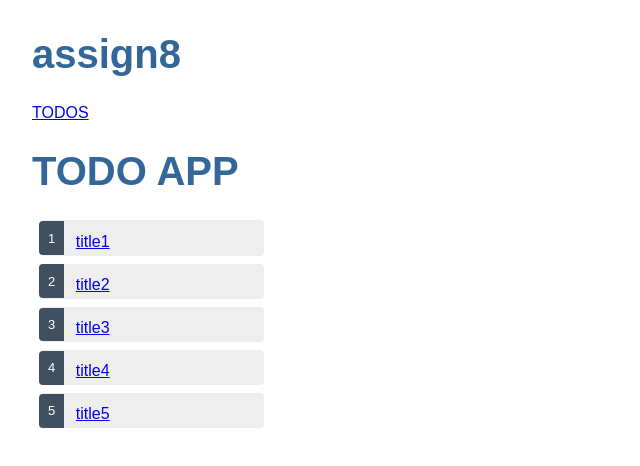
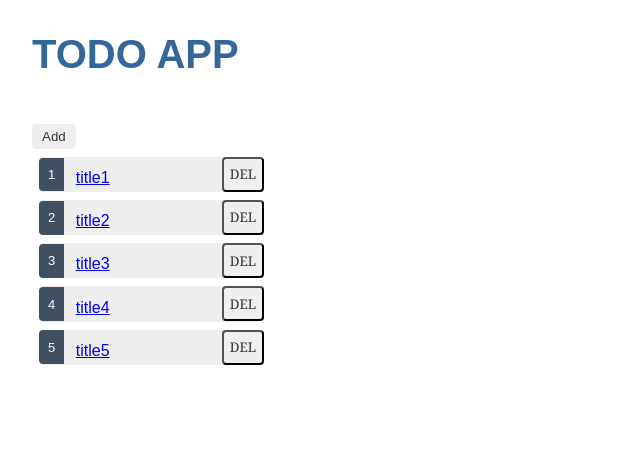
Before and after one commit to lhyneu/assing8replica, an Angular app: page /todos in a window 1280 px wide. Shown: the top 466 px of the page, without its empty margins (0-640 px from the left). Built offline with nearby package versions, Linux system fonts and the light colour scheme.

Commit message:
add add todo button and del todo button setting up barebone

```diff
--- a/src/app/app-routing.module.ts
+++ b/src/app/app-routing.module.ts
@@ -2,10 +2,13 @@ import { NgModule } from '@angular/core';
 import { RouterModule, Routes } from '@angular/router';
 import { TodoAppComponent } from './todo-app/todo-app.component';
 import { TodoDetailComponent } from "./todo-detail/todo-detail.component"
+import { TodoAddComponent } from "./todo-add/todo-add.component";
 
 const routes: Routes = [
+  { path: '', redirectTo: '/todos', pathMatch: 'full' },
   { path: 'todos', component: TodoAppComponent },
-  { path: 'detail', component: TodoDetailComponent}
+  { path: 'detail/:id', component: TodoDetailComponent},
+  { path: 'add', component: TodoAddComponent}
 ];
 
 @NgModule({
--- a/src/app/app.component.html
+++ b/src/app/app.component.html
@@ -1,5 +1,2 @@
-<h1>{{title}}</h1>
-<nav>
-    <a routerLink="/todos">TODOS</a>
-</nav>
+<h1>TODO APP</h1>
 <router-outlet></router-outlet>
--- a/src/app/todo-app/todo-app.component.html
+++ b/src/app/todo-app/todo-app.component.html
@@ -1,9 +1,9 @@
-<h1>TODO APP</h1>
-
+<button class='add-new' routerLink="/add">Add</button>
 <ul class="todolist">
     <li *ngFor="let todo of todos;index as i">
         <a routerLink="/detail/{{todo.id}}">
             <span class="badge">{{i+1}}</span>{{todo.title}}
         </a>
+        <button class="add-btn" (click)="deleteTodo()">DEL</button>
     </li>
 </ul>
--- a/src/app/todo-app/todo-app.component.scss
+++ b/src/app/todo-app/todo-app.component.scss
@@ -40,4 +40,36 @@
 		margin-right: .8em;
 		border-radius: 4px 0 0 4px;
 	}
+
+	.add-btn {
+        position: absolute;
+        right: 0;
+        top: 0;
+		vertical-align: middle;
+		border-radius: 4px;
+		height: 35px;
+		box-shadow: none;
+        &:hover {
+            color: red;
+        }
+    }
 }
+
+.add-new {
+	margin-top: 20px;
+	font-family: Arial;
+	background-color: #eee;
+	border: none;
+	padding: 5px 10px;
+	border-radius: 4px;
+	cursor: pointer;
+	cursor: hand;
+	&:hover {
+		background-color: #cfd8dc;
+	}
+	&:disabled {
+		background-color: #eee;
+		color: #ccc;
+		cursor: auto;
+	}
+}
--- a/src/app/todo-app/todo-app.component.ts
+++ b/src/app/todo-app/todo-app.component.ts
@@ -23,4 +23,8 @@ export class TodoAppComponent implements OnInit {
     this.getTodos();
   }
 
+  deleteTodo(): void {
+    console.log("delete clicked");
+  }
+
 }
--- a/src/app/todo-detail/todo-detail.component.html
+++ b/src/app/todo-detail/todo-detail.component.html
@@ -1,6 +1,5 @@
-<div>
-
+<div *ngIf="todoItem">
     <h2>{{todoItem.title}}</h2>
     <div><span>description: </span>{{todoItem.description}}</div>
-
+    <button (click)="goBack()">go back</button>
 </div>
--- a/src/app/todo-detail/todo-detail.component.scss
+++ b/src/app/todo-detail/todo-detail.component.scss
@@ -0,0 +1,30 @@
+label {
+	display: inline-block;
+	width: 3em;
+	margin: .5em 0;
+	color: #607D8B;
+	font-weight: bold;
+}
+input {
+	height: 2em;
+	font-size: 1em;
+	padding-left: .4em;
+}
+button {
+	margin-top: 20px;
+	font-family: Arial;
+	background-color: #eee;
+	border: none;
+	padding: 5px 10px;
+	border-radius: 4px;
+	cursor: pointer;
+	cursor: hand;
+	&:hover {
+		background-color: #cfd8dc;
+	}
+	&:disabled {
+		background-color: #eee;
+		color: #ccc;
+		cursor: auto;
+	}
+}
--- a/src/app/todo-detail/todo-detail.component.ts
+++ b/src/app/todo-detail/todo-detail.component.ts
@@ -29,4 +29,8 @@ export class TodoDetailComponent implements OnInit {
     this.getTodoItem();
   }
 
+  goBack(): void {
+    this.location.back();
+  }
+
 }
```
Also changed, not shown: src/app/app.module.ts (+6 -2 lines).
